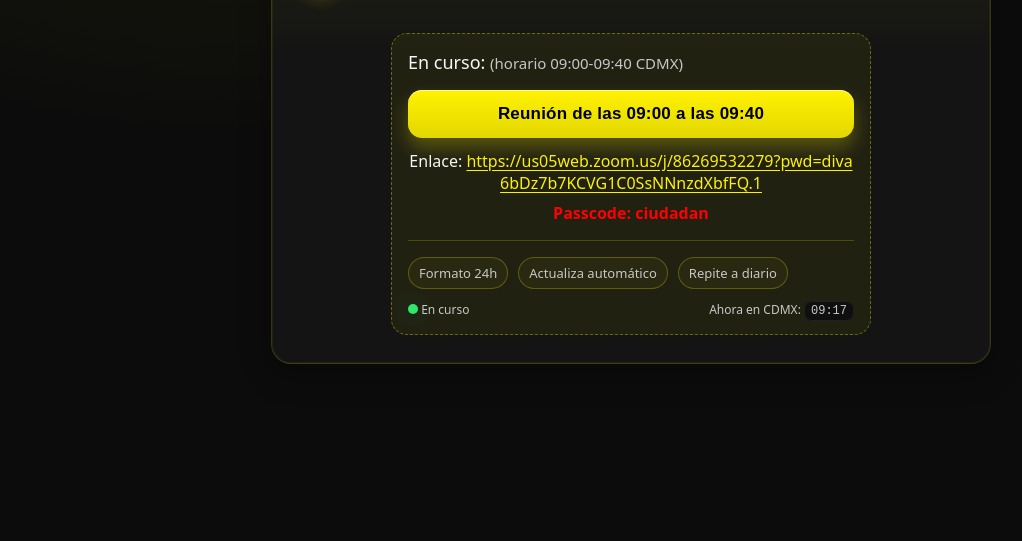
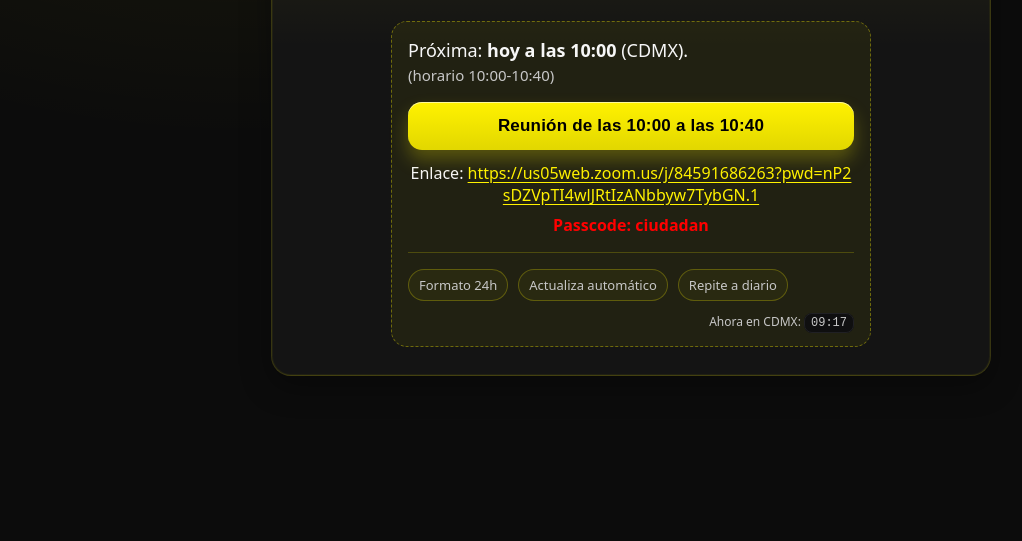
Before and after one commit to ciudadanmx/asamblea, a plain HTML site: page zoom/index.html in a window 1280 px wide. Shown: the part 259-800 px from the top of the page, without its empty margins (9-1031 px from the left). Drawn offline with Linux system fonts and the light colour scheme.

Commit message:
Update index.html

```diff
--- a/zoom/index.html
+++ b/zoom/index.html
@@ -157,10 +157,10 @@
 
   <script>
     const SCHEDULE = [
-      { range: "09:00-09:40", url: "https://us05web.zoom.us/j/86269532279?pwd=diva6bDz7b7KCVG1C0SsNNnzdXbfFQ.1" },
-      { range: "19:00-19:40", url: "https://us05web.zoom.us/j/83490737364?pwd=3uRHIGk8PPcrGsO5YYiegHKa5gnHPP.1" },
-      { range: "19:45-20:19", url: "https://us05web.zoom.us/j/88332781153?pwd=irXyvlkp5Lg5oU4EfmEVTenwpcZtuL.1" },
-      { range: "20:20-21:00", url: "https://us05web.zoom.us/j/88520672656?pwd=uavqDeijr07v9ytijGhPE3IFap8Lbu.1" },
+      { range: "10:00-10:40", url: "https://us05web.zoom.us/j/84591686263?pwd=nP2sDZVpTI4wlJRtIzANbbyw7TybGN.1" },
+      { range: "10:35-11:15", url: "https://us05web.zoom.us/j/88947088634?pwd=3da4DbltY5Hug8YRgLVurUaHLmB4Wh.1" },
+      { range: "11:10-11:50", url: "https://us05web.zoom.us/j/83299388482?pwd=6YqiVE2N4wW5i74cMXlYMgoWOcwTb1.1" },
+      { range: "11:45-12:20", url: "https://us05web.zoom.us/j/81316135093?pwd=DBY3YWDnF7s9RfWjiYTGFbEuucK8qK.1" },
     ];
     const TZ = 'America/Mexico_City';
 
```
